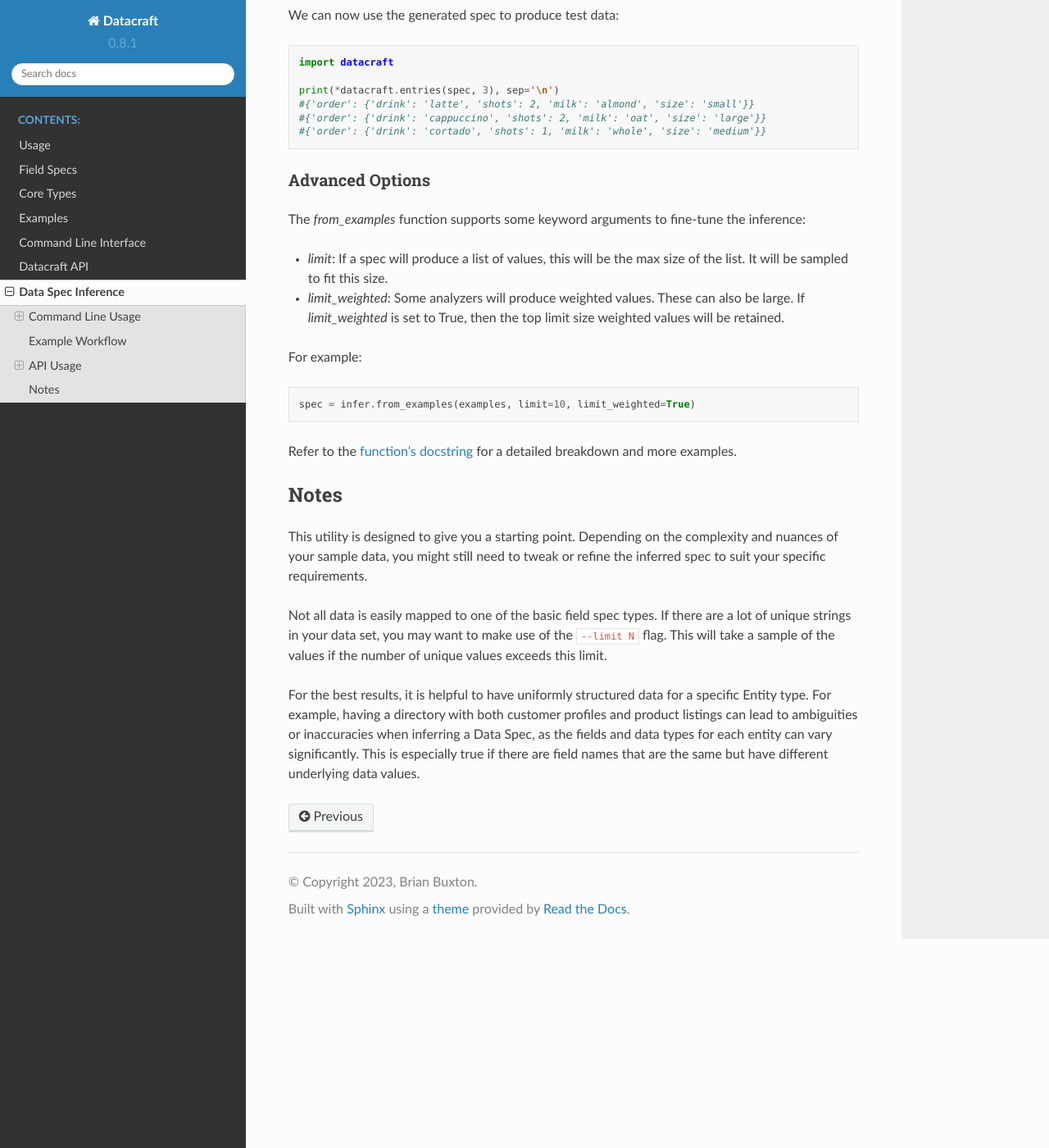
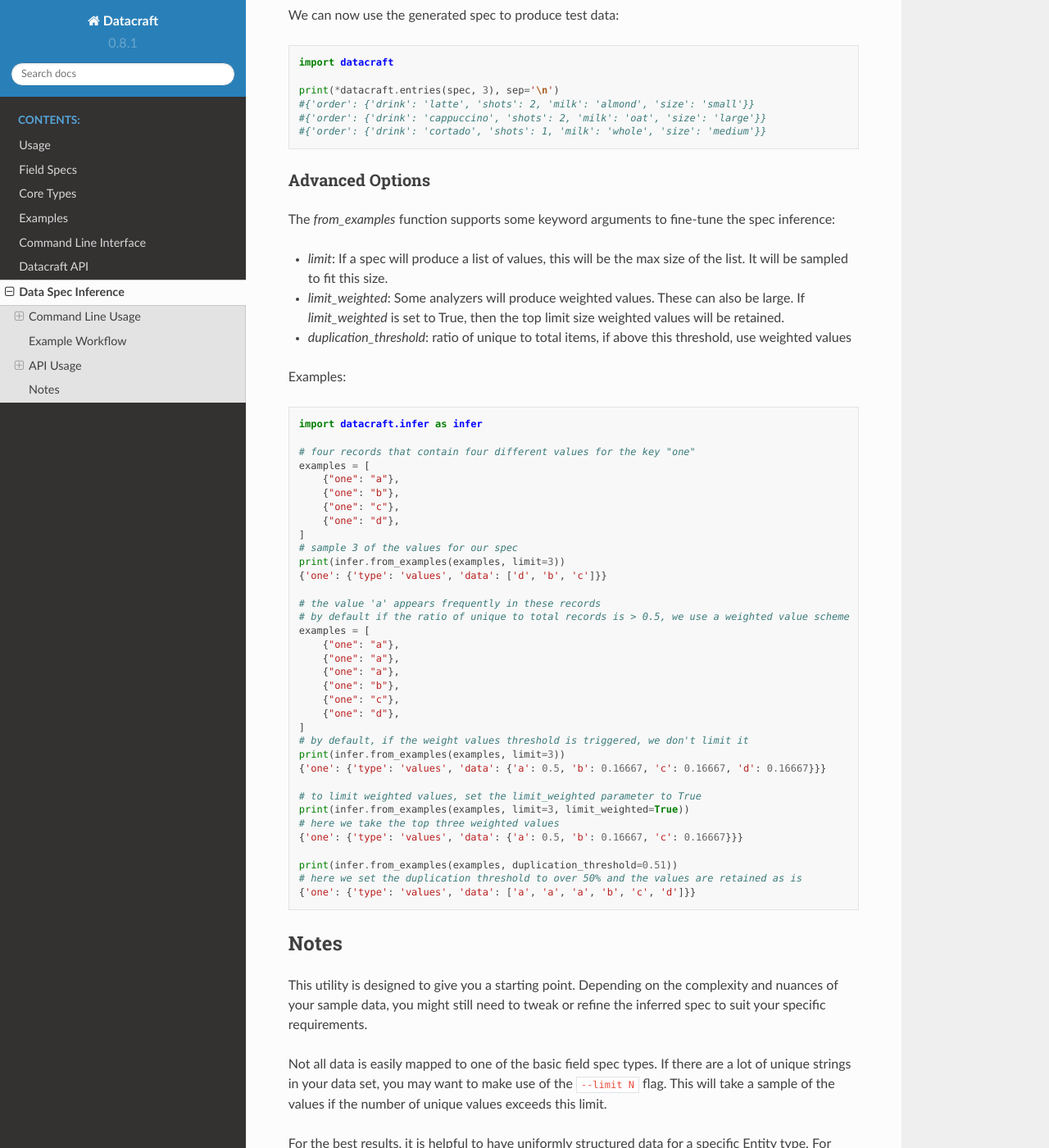
Before and after one commit to bbux-dev/datacraft, a Sphinx documentation site: the page built from docs/source/infer.rst, in a window 1280 px wide and 1400 px high, scrolled down 3716 px. Shown: the whole window at 82% size. Built offline with Sphinx 7.4.7 and the Read the Docs theme 2.0.0, drawn with Linux system fonts in a browser that asks for light colours; some of the changed text lies outside the part shown.

Commit message:
Updated docs for infer with better examples

```diff
--- a/docs/source/infer.rst
+++ b/docs/source/infer.rst
@@ -1,4 +1,5 @@
 .. _spec_inference:
+
 Data Spec Inference
 ====================
 
@@ -202,19 +203,51 @@ We can now use the generated spec to produce test data:
 Advanced Options
 ^^^^^^^^^^^^^^^^
 
-The `from_examples` function supports some keyword arguments to fine-tune the inference:
+The `from_examples` function supports some keyword arguments to fine-tune the spec inference:
 
 - `limit`: If a spec will produce a list of values, this will be the max size of the list. It will be sampled to fit this size.
 - `limit_weighted`: Some analyzers will produce weighted values. These can also be large. If `limit_weighted` is set to True, then the top limit size weighted values will be retained.
+- `duplication_threshold`: ratio of unique to total items, if above this threshold, use weighted values
 
-For example:
+Examples:
 
 .. code-block:: python
 
-    spec = infer.from_examples(examples, limit=10, limit_weighted=True)
+    import datacraft.infer as infer
 
-Refer to the :ref:`function's docstring<spec_inference_module>` for a detailed breakdown and more examples.
+    # four records that contain four different values for the key "one"
+    examples = [
+        {"one": "a"},
+        {"one": "b"},
+        {"one": "c"},
+        {"one": "d"},
+    ]
+    # sample 3 of the values for our spec
+    print(infer.from_examples(examples, limit=3))
+    {'one': {'type': 'values', 'data': ['d', 'b', 'c']}}
 
+    # the value 'a' appears frequently in these records
+    # by default if the ratio of unique to total records is > 0.5, we use a weighted value scheme
+    examples = [
+        {"one": "a"},
+        {"one": "a"},
+        {"one": "a"},
+        {"one": "b"},
+        {"one": "c"},
+        {"one": "d"},
+    ]
+    # by default, if the weight values threshold is triggered, we don't limit it
+    print(infer.from_examples(examples, limit=3))
+    {'one': {'type': 'values', 'data': {'a': 0.5, 'b': 0.16667, 'c': 0.16667, 'd': 0.16667}}}
+
+    # to limit weighted values, set the limit_weighted parameter to True
+    print(infer.from_examples(examples, limit=3, limit_weighted=True))
+    # here we take the top three weighted values
+    {'one': {'type': 'values', 'data': {'a': 0.5, 'b': 0.16667, 'c': 0.16667}}}
+
+    print(infer.from_examples(examples, duplication_threshold=0.51))
+    # here we set the duplication threshold to over 50% and the values are retained as is
+    {'one': {'type': 'values', 'data': ['a', 'a', 'a', 'b', 'c', 'd']}}
 
 Notes
 -----
@@ -230,3 +263,25 @@ For the best results, it is helpful to have uniformly structured data for a spec
 having a directory with both customer profiles and product listings can lead to ambiguities or inaccuracies when
 inferring a Data Spec, as the fields and data types for each entity can vary significantly. This is especially true
 if there are field names that are the same but have different underlying data values.
+
+It is also helpful to have multiple examples of a record. A good practice is to have at least one example with minimum
+values and one with maximum. You infer a spec from a single example, but it might not be as helpful.
+
+There are some edge case structures that the tool is not set up to support at this time such as deeply nested
+lists:
+
+.. code-block:: python
+
+    examples = [
+        {
+            "crazy_list": [
+                [
+                    ["way", "down", "deep"]
+                ]
+            ]
+        }
+
+    ]
+    print(infer.from_examples(examples))
+    # this will just reproduce the example list over and over
+    {'crazy_list': {'type': 'values', 'data': [[[['way', 'down', 'deep']]]]}}
```
